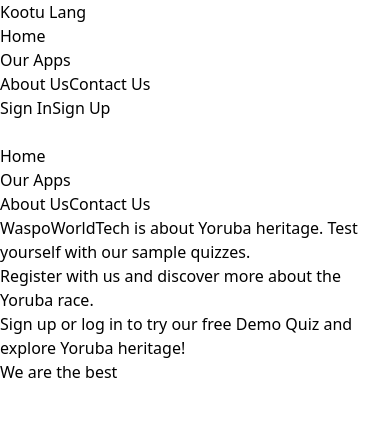
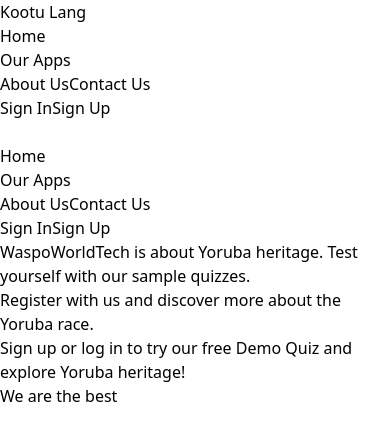
Before and after one commit to wahedd12/kootulangculture, a React (Vite) app: page / in a window 390 px wide. Shown: the top 440 px of the page. Built offline with nearby package versions, Linux system fonts and the light colour scheme; no server answers.

Commit message:
Fixed mobile navbar to show login and signup

```diff
--- a/src/App.jsx
+++ b/src/App.jsx
@@ -162,6 +162,49 @@
 
           <NavItem to="/about" onClick={() => setShowMobileMenu(false)}>About Us</NavItem>
           <NavItem to="/contact" onClick={() => setShowMobileMenu(false)}>Contact Us</NavItem>
+
+          {/* ⭐ MOBILE AUTH BUTTONS (Added Section) */}
+          <div className="flex flex-col px-4 py-2 border-t border-gray-700 mt-2">
+            {currentUser ? (
+              <>
+                <span className="py-2 text-green-400">
+                  {currentUser.displayName || currentUser.email}
+                </span>
+
+                <button
+                  onClick={() => {
+                    handleLogOutClick();
+                    setShowMobileMenu(false);
+                  }}
+                  className="px-4 py-2 border border-red-500 text-red-400 rounded mb-2 hover:bg-red-600 hover:text-white transition-all duration-300"
+                >
+                  Log Out
+                </button>
+              </>
+            ) : (
+              <>
+                <button
+                  onClick={() => {
+                    setShowSignIn(true);
+                    setShowMobileMenu(false);
+                  }}
+                  className="px-4 py-2 border border-green-500 text-green-400 rounded mb-2 hover:bg-green-700 hover:text-white transition-all duration-300"
+                >
+                  Sign In
+                </button>
+
+                <button
+                  onClick={() => {
+                    setShowSignUp(true);
+                    setShowMobileMenu(false);
+                  }}
+                  className="px-4 py-2 bg-green-600 text-white rounded hover:bg-green-700 transition-all duration-300"
+                >
+                  Sign Up
+                </button>
+              </>
+            )}
+          </div>
         </div>
       </header>
 
```
